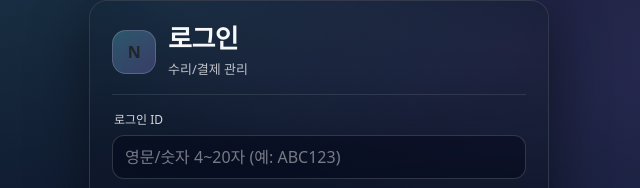
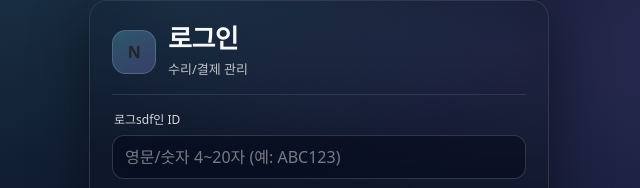
Before and after one commit to dbdlgus2-dot/Navi, a plain HTML site: page web/login.html in a window 1280 px wide. Shown: the part 192-380 px from the top of the page, 321-961 px from the left. Drawn offline with nearby package versions, Linux system fonts and the light colour scheme.

Commit message:
chore: deploy 2026-01-04 14:04:12

```diff
--- a/web/login.html
+++ b/web/login.html
@@ -24,7 +24,7 @@
 
       <form id="loginForm" class="form">
         <div class="field">
-          <label>로그인 ID</label>
+          <label>로그sdf인 ID</label>
           <input class="input"
                 name="login_id"
                 required minlength="4" maxlength="20"
```
